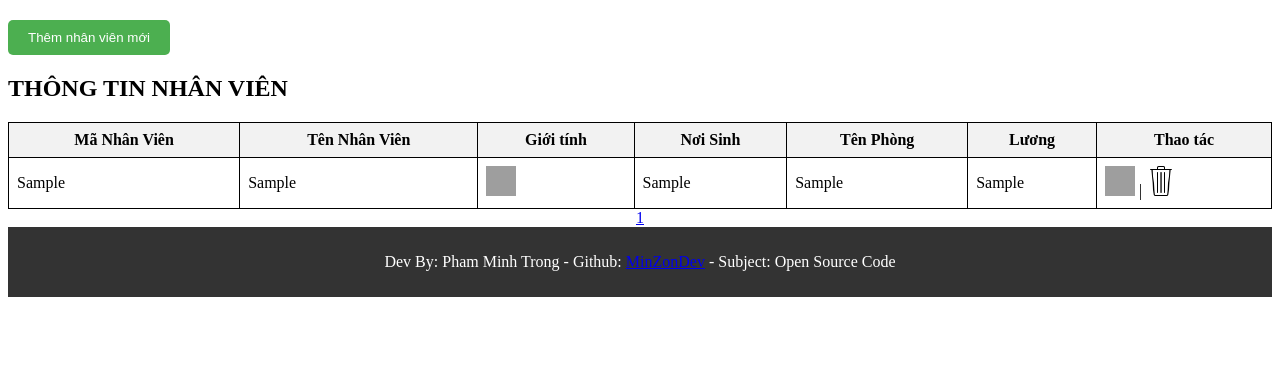
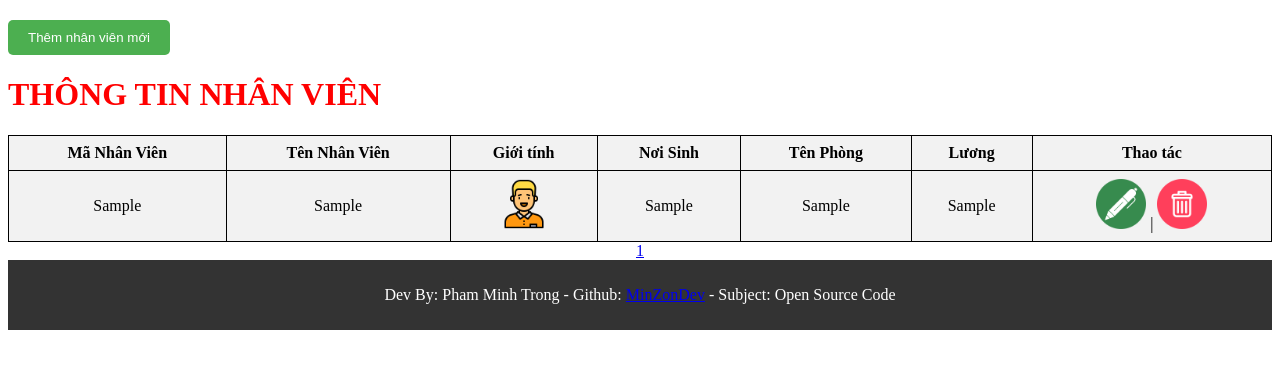
Before and after one commit to MinZonDev/kiemtra_php, a PHP site: page /index.php in a window 1280 px wide. Shown: the part 86-455 px from the top of the page. Run offline with PHP 8.4, Linux system fonts and the light colour scheme; the visitor is signed in with stand-in values (Sample User, id 1); tables that the repository leaves empty or names only in its code hold one stand-in row (values such as "Sample post"); grey boxes are pictures that could not be loaded.

Commit message:
2nd commit

```diff
--- a/config/db.php
+++ b/config/db.php
@@ -62,7 +62,7 @@ include 'connect.php';
 // }
 
 
-// Tạo bảng NHANVIEN
+// // Tạo bảng NHANVIEN
 // $sql_create_user = "CREATE TABLE User (
 //     Id INT AUTO_INCREMENT PRIMARY KEY,
 //     username VARCHAR(50) UNIQUE NOT NULL,
--- a/header.php
+++ b/header.php
@@ -4,7 +4,7 @@
 <head>
     <meta charset="UTF-8">
     <meta name="viewport" content="width=device-width, initial-scale=1.0">
-    <title>Trang chính</title>
+    <title>QUẢN LÝ NHÂN SỰ</title>
     <style>
         <?php
             include 'style.php';
--- a/index.php
+++ b/index.php
@@ -5,7 +5,7 @@ session_start();
 if (!isset ($_SESSION['username'])) {
     // Nếu không, chuyển hướng đến trang đăng nhập
     header('location: login.php');
-    exit(); // Dừng thực thi script
+    exit();
 }
 
 // Xử lý đăng xuất tài khoản
@@ -29,7 +29,7 @@ if ($_SESSION['role'] == 'admin') {
 
 <!-- Nội dung khác của trang -->
 
-<h2>THÔNG TIN NHÂN VIÊN</h2>
+<h1>THÔNG TIN NHÂN VIÊN</h1>
 
 <table>
     <tr>
@@ -73,16 +73,16 @@ if ($_SESSION['role'] == 'admin') {
             echo "<td>" . $row['Ten_NV'] . "</td>";
             echo "<td>";
             if ($row['Phai'] == 'NU') {
-                echo '<img src="images/woman.jpg" alt="Woman">';
+                echo '<img src="images/woman.png" alt="Woman">';
             } else {
-                echo '<img src="images/man.jpg" alt="Man">';
+                echo '<img src="images/man.png" alt="Man">';
             }
             echo "</td>";
             echo "<td>" . $row['Noi_Sinh'] . "</td>";
             echo "<td>" . $row['Ten_Phong'] . "</td>";
             echo "<td>" . $row['Luong'] . "</td>";
             if ($_SESSION['role'] == 'admin') {
-                echo '<td><a href="edit_employee.php?id=' . $row['Ma_NV'] . '"><img src="images/config.png" alt="Edit"></a> | <a href="delete_employee.php?id=' . $row['Ma_NV'] . '"><img src="images/delete.png" alt="Delete"></a></td>';
+                echo '<td><a href="edit_employee.php?id=' . $row['Ma_NV'] . '"><img src="images/pen.png" alt="Edit"></a> | <a href="delete_employee.php?id=' . $row['Ma_NV'] . '"><img src="images/bin.png" alt="Delete"></a></td>';
             }
             echo "</tr>";
         }
--- a/style.php
+++ b/style.php
@@ -31,46 +31,51 @@ th,
 td {
     border: 1px solid black;
     padding: 8px;
+    text-align: center; /* Canh giữa nội dung trong cả ô */
 }
 
 th {
     background-color: #f2f2f2;
 }
 
+tr:nth-child(even) {
+    background-color: #f2f2f2; /* Màu cho hàng chẵn */
+}
+
+tr:nth-child(odd) {
+    background-color: #ffffff; /* Màu cho hàng lẻ */
+}
+
 img {
-    width: 30px;
-    height: 30px;
+    width: 50px;
+    height: 50px;
 }
 
 .add-employee-btn {
     background-color: #4CAF50;
-    /* Màu xanh lá */
     color: white;
     padding: 10px 20px;
-    /* Kích thước padding */
     border: none;
     border-radius: 5px;
-    /* Bo tròn viền */
     cursor: pointer;
     margin-top: 20px;
-    /* Khoảng cách với phần tử trên */
 }
 
 .add-employee-btn:hover {
     background-color: #45a049;
-    /* Màu xanh lá nhạt khi hover */
 }
 
 footer {
     background-color: #333;
-    /* Màu nền xanh lá cây */
     padding: 10px;
-    /* Khoảng cách bên trong phần footer */
     color: white;
-    /* Màu văn bản */
     text-align: center;
-    /* Căn giữa văn bản */
 }
+
+h1 {
+    color: #FF0000;
+}
+
 
 form label {
     display: block;
@@ -101,7 +106,7 @@ form input[type="submit"]:hover {
 }
 
 h1 {
-    color: #333;
+    color: #FF0000;
 }
 
 select {
```
Also changed, not shown: images/bin.png (added), images/man.png (added), images/pen.png (added), images/setting.png (added), images/woman.png (added).
